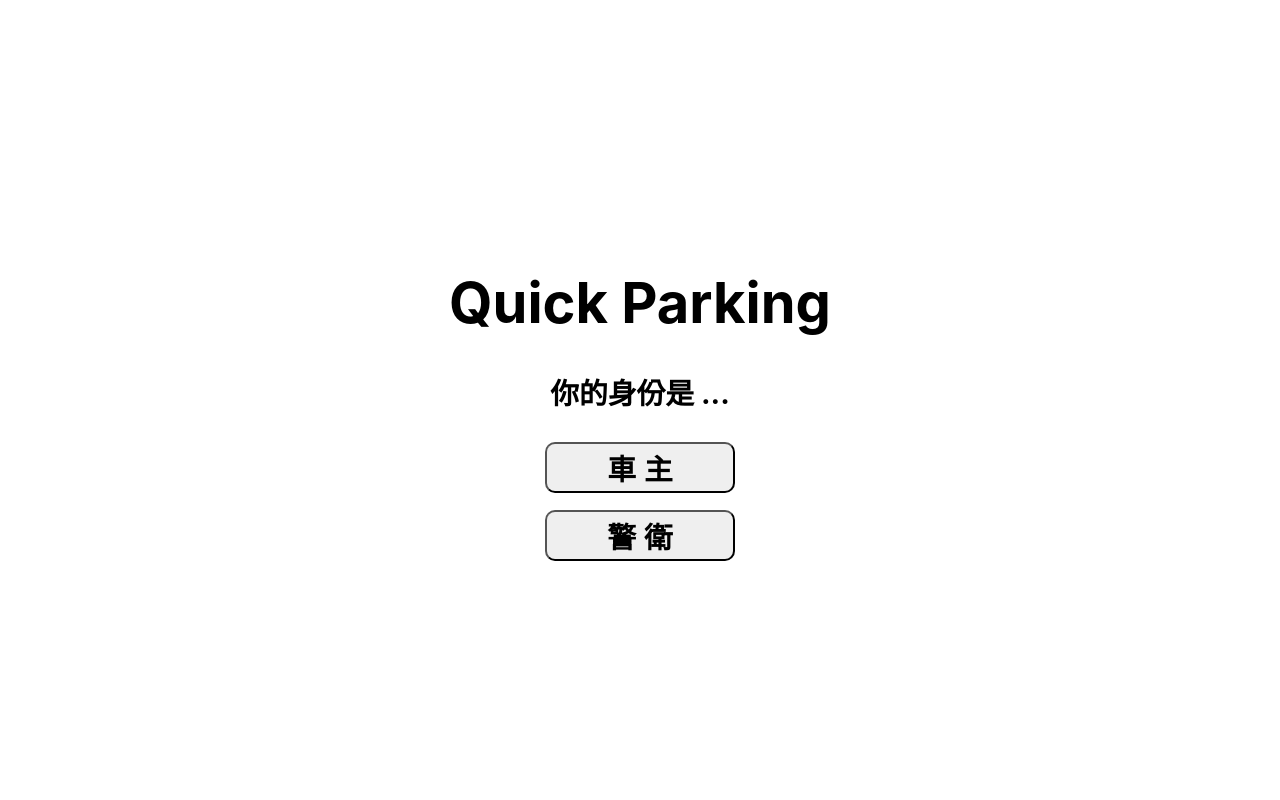
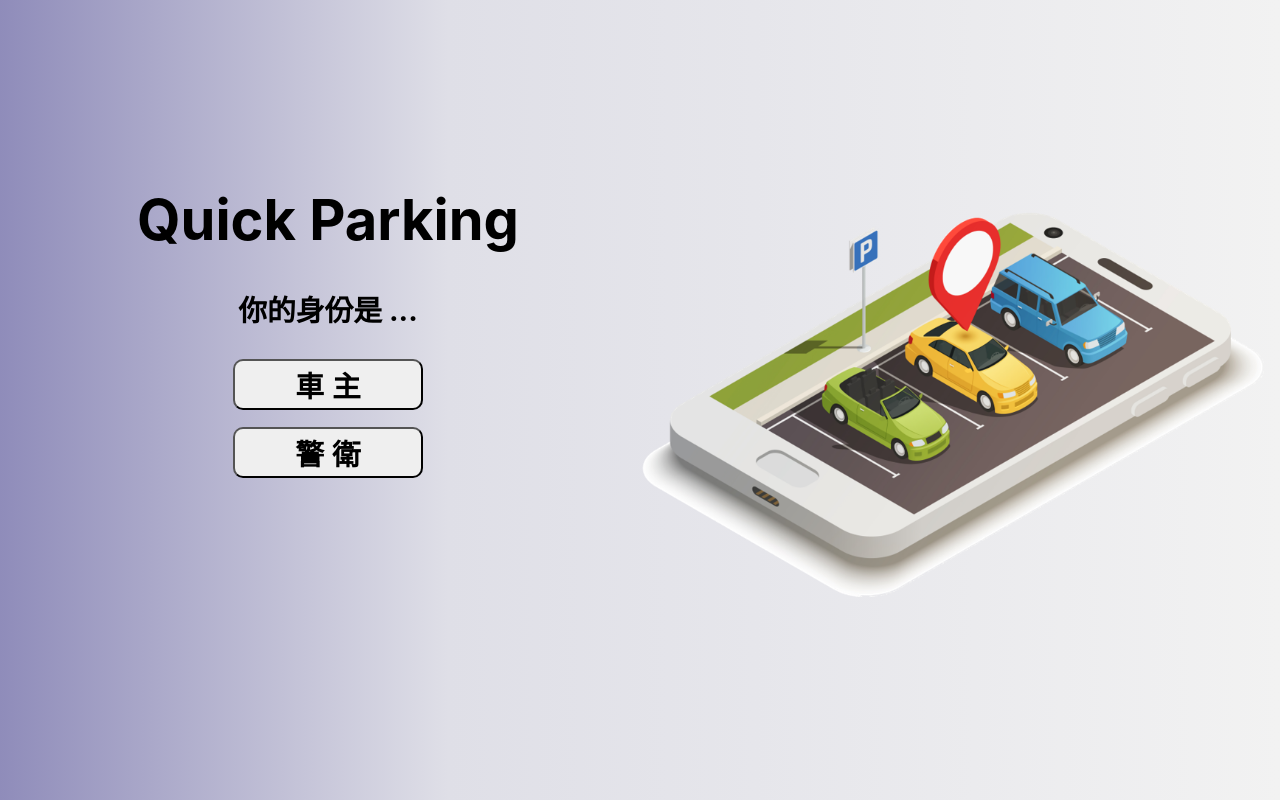
Before and after one commit to allenlin0105/Group7-Quick-Parking, a React (Create React App) app in the folder frontend_test/: page / in a window 1280 px wide. Built offline with nearby package versions, Linux system fonts and the light colour scheme.

Commit message:
add graphic on home page

```diff
--- a/frontend_test/src/pages/Home.css
+++ b/frontend_test/src/pages/Home.css
@@ -3,7 +3,8 @@
     flex-direction: column;
     align-items: center;
     justify-content: center;
-    height: 100vh; /* 調整至適當高度 */
+    /* height: 100vh;  */
+    /* 調整至適當高度 */
   }
 
   .custom-h1 {
@@ -33,6 +34,14 @@
 
   .home-container {
     position: relative;
+    height: 100vh;
+  }
+
+  .home-gradient {
+    background: rgb(143,140,186);
+    background: -moz-linear-gradient(180deg, rgba(143,140,186,1) 0%, rgba(223,223,231,1) 35%, rgba(242,242,242,1) 100%);
+    background: -webkit-linear-gradient(180deg, rgba(143,140,186,1) 0%, rgba(223,223,231,1) 35%, rgba(242,242,242,1) 100%);
+    background: linear-gradient(180deg, rgba(143,140,186,1) 0%, rgba(223,223,231,1) 35%, rgba(242,242,242,1) 100%);
   }
 
   .login-container {
@@ -97,3 +106,50 @@
   display: table;
   clear: both; /* 清除浮動，確保元素不會受到按鈕的影響 */
 }
+
+img {
+  width: 100%;
+  max-width: 768px;
+}
+
+@media (min-width: 768px) {
+  .home-gradient {
+    background: rgb(143,140,186);
+    background: -moz-linear-gradient(90deg, rgba(143,140,186,1) 0%, rgba(223,223,231,1) 35%, rgba(242,242,242,1) 100%);
+    background: -webkit-linear-gradient(90deg, rgba(143,140,186,1) 0%, rgba(223,223,231,1) 35%, rgba(242,242,242,1) 100%);
+    background: linear-gradient(90deg, rgba(143,140,186,1) 0%, rgba(223,223,231,1) 35%, rgba(242,242,242,1) 100%);
+  }
+
+  .center {
+    display: grid;
+    grid-template-columns: 50% 50%;
+    grid-template-rows: 33% 33% 33%;
+    /* flex-direction: column; */
+    /* align-items: center;
+    justify-content: center; */
+    /* height: 100vh;  */
+    /* 調整至適當高度 */
+    overflow-y: auto; /* Enables vertical scrolling */
+    max-height: 100vh; /* or set to a specific height */
+    height: 100%;
+  }
+
+  .custom-h1 {
+    grid-column: 1 / span 1;
+    grid-row: 1 / span 1;
+    align-self: end;
+  }
+
+  .button-group {
+    grid-column: 1 / span 1;
+    grid-row: 2 / span 1;
+    align-self: start;
+  }
+
+  .image-container {
+    grid-column: 2 / span 1;
+    grid-row: 1 / span 4;
+    align-self: center;
+  }
+
+}
--- a/frontend_test/src/pages/Home.js
+++ b/frontend_test/src/pages/Home.js
@@ -21,10 +21,14 @@ export default function Home() {
   };
 
   return (
-    <div className='home-container'>
+    <div className='home-container home-gradient'>
       {showLogin && <Login onClose={handleLoginClose} onLogin={handleSuccessfulLogin} />}
       <div className='center'>
         <h1 className='custom-h1'>Quick Parking</h1>
+        <div className="image-container">
+          <img src="images/home_graphic.png" alt="Home" />
+        </div>
+        <div className="button-group">
           <h2 className='custom-h2'>你的身份是 ...</h2>
           <nav>
             <div>
@@ -38,5 +42,6 @@ export default function Home() {
           </nav>
         </div>
       </div>
+    </div>
   );
 };
```
Also changed, not shown: frontend_test/public/images/home_graphic.png (added). Lines whose indentation alone changed are shown as unchanged.
